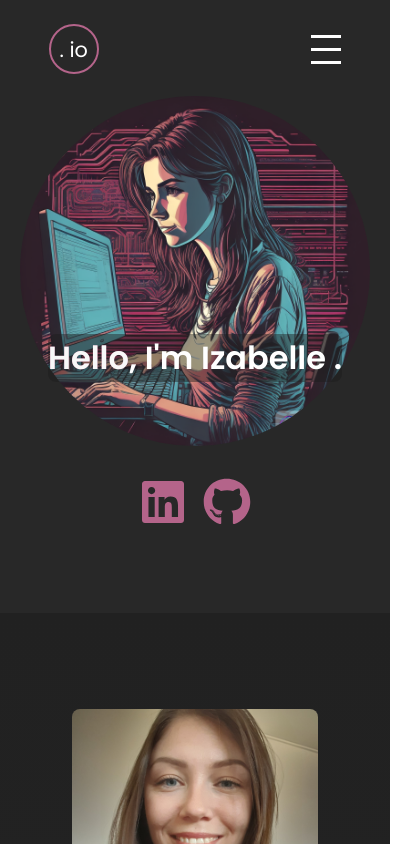
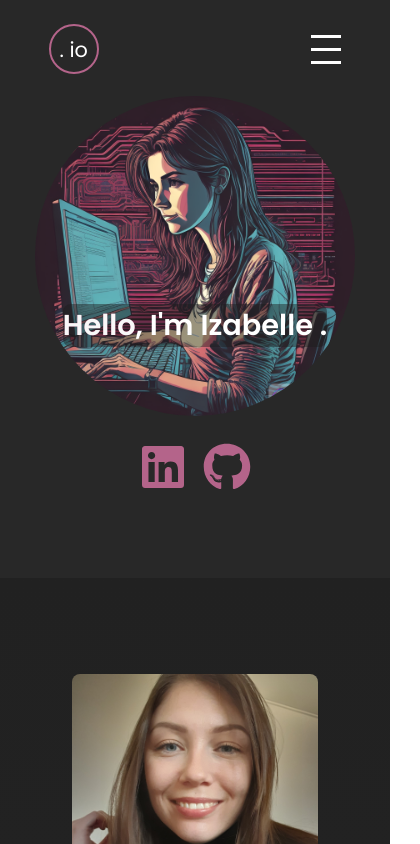
Before and after one commit to Izzmode/domain-portfolio, a React (Vite) app: page / in a window 390 px wide. Shown: the top 844 px of the page, 420 px wide, since content can reach past the window. Built offline with nearby package versions, Linux system fonts and the light colour scheme.

Commit message:
fixed responsive design, it wasn't applying before

```diff
--- a/src/components/contact/contact.css
+++ b/src/components/contact/contact.css
@@ -86,6 +86,9 @@
 }
 
 @media screen and (max-width: 768px) {
+
+  .Contact {
+
     .computer-avatar {
       display: none;
     }
@@ -106,4 +109,7 @@
       width: 100%;
       min-width: auto;
     }
+
   }
+
+}
--- a/src/components/hero/hero.css
+++ b/src/components/hero/hero.css
@@ -215,8 +215,8 @@
       flex-direction: column;
     }
 
-    .avatar-image{
-      height: 350px;
+    .avatar-image {
+      height: 320px;
     }
 
     .hover-box {
@@ -224,7 +224,7 @@
       margin-top: -10rem;
     }
 
-    .icon{
+    .icon {
      font-size: 3rem;
     }
 
@@ -250,7 +250,7 @@
       border-radius: 8px;
 
       h1 {
-        font-size: 2rem;
+        font-size: 1.8rem;
         color: white;
       }
     }
```
Also changed, not shown: 1 other file (tests, documents, lock files or other folders). Lines whose indentation alone changed are shown as unchanged.
